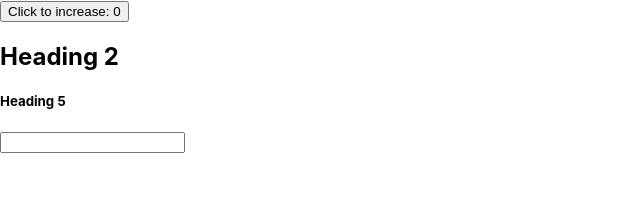
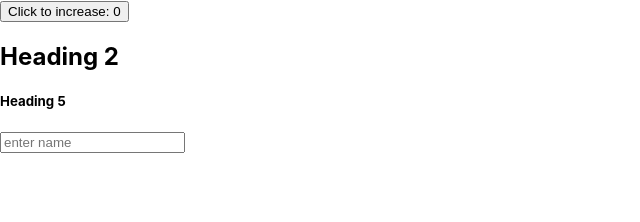
Before and after one commit to abhikhalid/blog-app, a React (Create React App) app: page / in a window 1280 px wide. Shown: the top 222 px of the page, without its empty margins (0-640 px from the left). Built offline with nearby package versions, Linux system fonts and the light colour scheme.

Commit message:
Part 44 - Testing Playground chrome extension

```diff
--- a/src/App.js
+++ b/src/App.js
@@ -13,7 +13,7 @@ function App() {
 
       <h2>Heading 2</h2>
       <h5>Heading 5</h5>
-      <input/>
+      <input placeholder='enter name'/>
 
     </div>
   );
```
Also changed, not shown: 1 other file (tests, documents, lock files or other folders).
